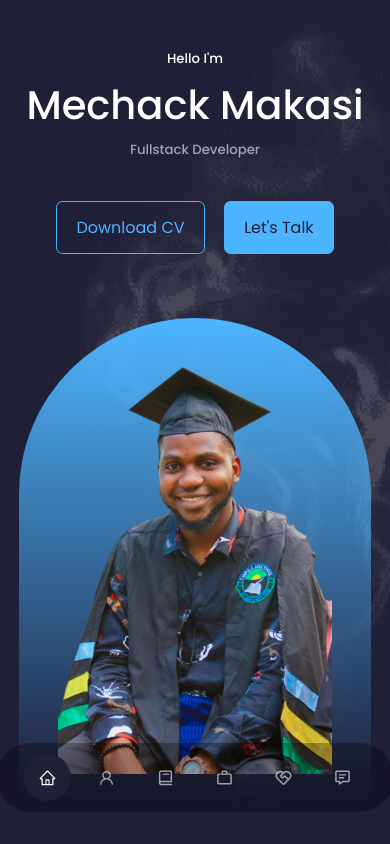
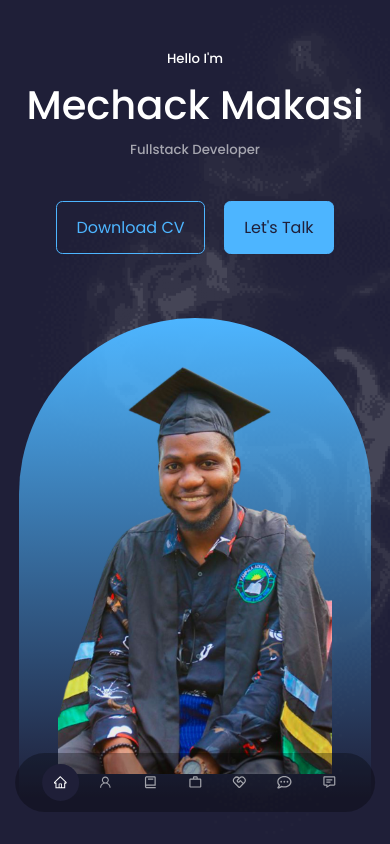
Before and after one commit to Mechack08/portfolio-8pro-website, a React (Create React App) app: page / in a window 390 px wide. Shown: the top 844 px of the page. Built offline with nearby package versions, Linux system fonts and the light colour scheme.

Commit message:
Some updates to make Nav more responsive

```diff
--- a/src/components/nav/Nav.jsx
+++ b/src/components/nav/Nav.jsx
@@ -6,6 +6,7 @@ import { BiBook } from "react-icons/bi";
 import { RiServiceLine } from "react-icons/ri";
 import { BiMessageDetail } from "react-icons/bi";
 import { MdWorkOutline } from "react-icons/md";
+import { FaRegCommentDots } from "react-icons/fa";
 
 const Nav = () => {
   const [activeNav, setActiveNav] = useState("#");
@@ -48,6 +49,13 @@ const Nav = () => {
         <RiServiceLine />
       </a>
       <a
+        href="#testimonials"
+        onClick={() => setActiveNav("#testimonials")}
+        className={activeNav === "#testimonials" ? "active" : ""}
+      >
+        <FaRegCommentDots />
+      </a>
+      <a
         href="#contact"
         onClick={() => setActiveNav("#contact")}
         className={activeNav === "#contact" ? "active" : ""}
--- a/src/components/nav/nav.css
+++ b/src/components/nav/nav.css
@@ -31,3 +31,15 @@ nav a.active {
   background: var(--color-bg);
   color: var(--color-white);
 }
+
+/* ================= MEDIA QUERIES (SMALL DEVICES) =============== */
+@media screen and (max-width: 600px) {
+  nav {
+    gap: 0.5rem;
+  }
+
+  nav a {
+    font-size: 0.9rem;
+    padding: 0.7rem;
+  }
+}
```
